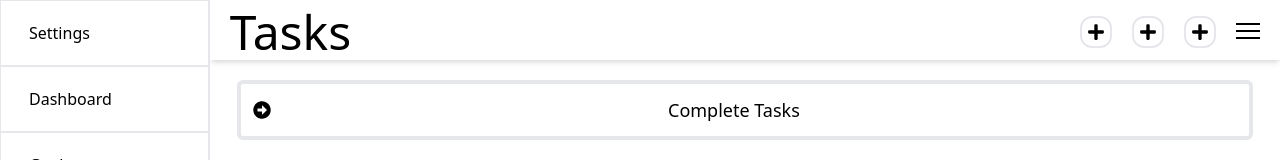
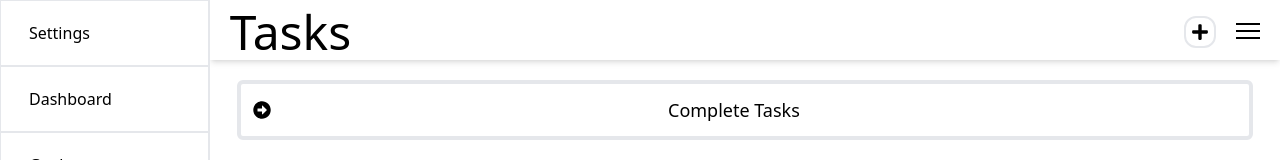
Before and after one commit to TylerP99/life-manager, a React (Create React App) app in the folder frontend/: page /tasks in a window 1280 px wide. Shown: the top 160 px of the page. Built offline with nearby package versions, Linux system fonts and the light colour scheme.

Commit message:
Remove excess options from header

```diff
--- a/frontend/src/pages/app/Tasks.jsx
+++ b/frontend/src/pages/app/Tasks.jsx
@@ -171,8 +171,6 @@ function Tasks() {
       <AppHeader
       title="Tasks"
       options={[
-        <OptionButton Icon={FaPlus} Form={CreateTaskForm} hoverText="Create new task" />,
-        <OptionButton Icon={FaPlus} Form={CreateTaskForm} hoverText="Create new task" />,
         <OptionButton Icon={FaPlus} Form={CreateTaskForm} hoverText="Create new task" />
       ]}
       navOpen={navOpen}
```
